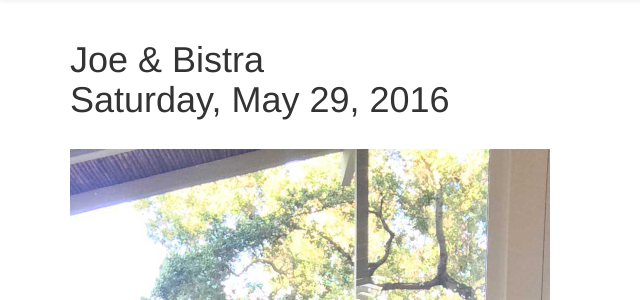
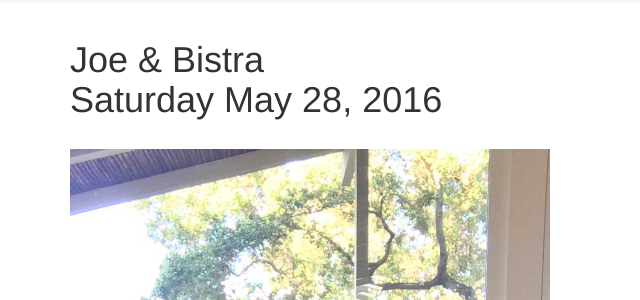
Before and after one commit to jbinney/wedding, a Django app: page / in a window 1280 px wide. Shown: the part 51-351 px from the top of the page, without its empty margins (0-640 px from the left). Run offline with Django 3.2, Linux system fonts and the light colour scheme; some libraries are stand-ins or nearby versions.

Commit message:
[bugfix] Wedding is the 28th, not 29th

```diff
--- a/wedding/templates/wedding/home.html
+++ b/wedding/templates/wedding/home.html
@@ -6,7 +6,7 @@
 <h1>
   Joe &amp; Bistra
   <br>
-  Saturday, May 29, 2016
+  Saturday May 28, 2016
 </h1>
 <br>
 <img height="640" src="{% static 'wedding/images/preview.jpg' %}" width="480">
--- a/wedding/templates/wedding/schedule.html
+++ b/wedding/templates/wedding/schedule.html
@@ -4,7 +4,7 @@
 
 {% block content %}
 <div class="text-center">
-  <h1>Saturday May 29, 2016</h1>
+  <h1>Saturday May 28, 2016</h1>
 
   <h3>4:30 - Arrive</h3>
   <img src="{% static 'wedding/images/entrance.jpg' %}" width="500px">
```
